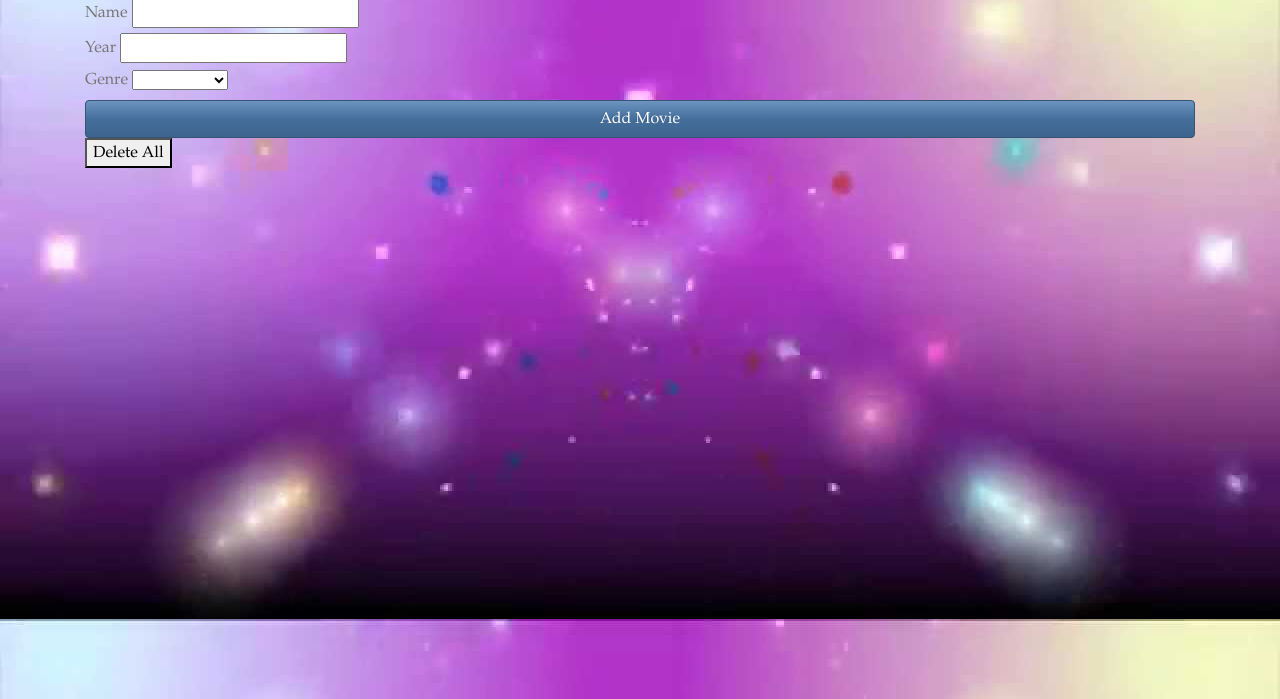
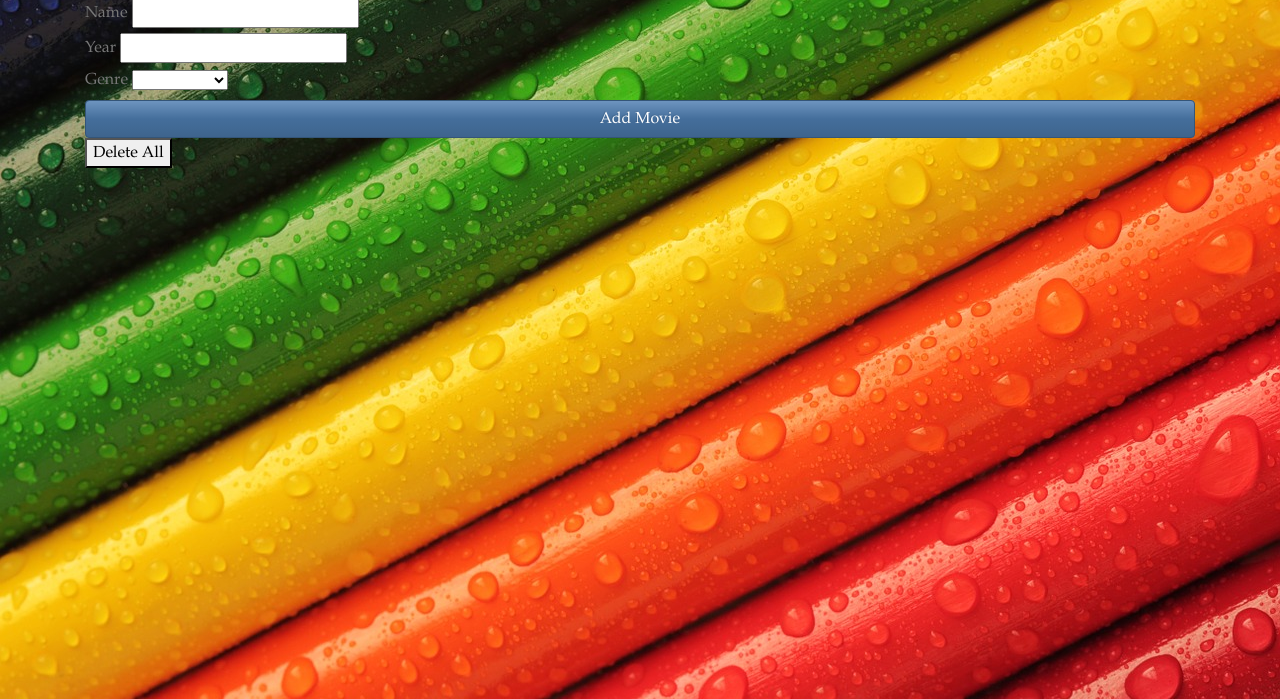
Before and after one commit to sarab78/weekend6_homework, a plain HTML site: page index.html in a window 1280 px wide. Shown: the part 101-800 px from the top of the page. Drawn offline with nearby package versions, Linux system fonts and the light colour scheme.

Commit message:
weekend6_homework

```diff
--- a/css/main.css
+++ b/css/main.css
@@ -1,7 +1,7 @@
 body {
   font-family: Palatino;
   background-color: lightpink;
-  background: url('./images/maxresdefault.jpg');
+  background: url('./images/pencils-452238_1280.jpg');
   background-size: 100%;
 
 }
```
Also changed, not shown: css/images/boxes-popcorn-on-blue-background-600w-587445902.jpg (added), css/images/pencils-452238_1280.jpg (added).
